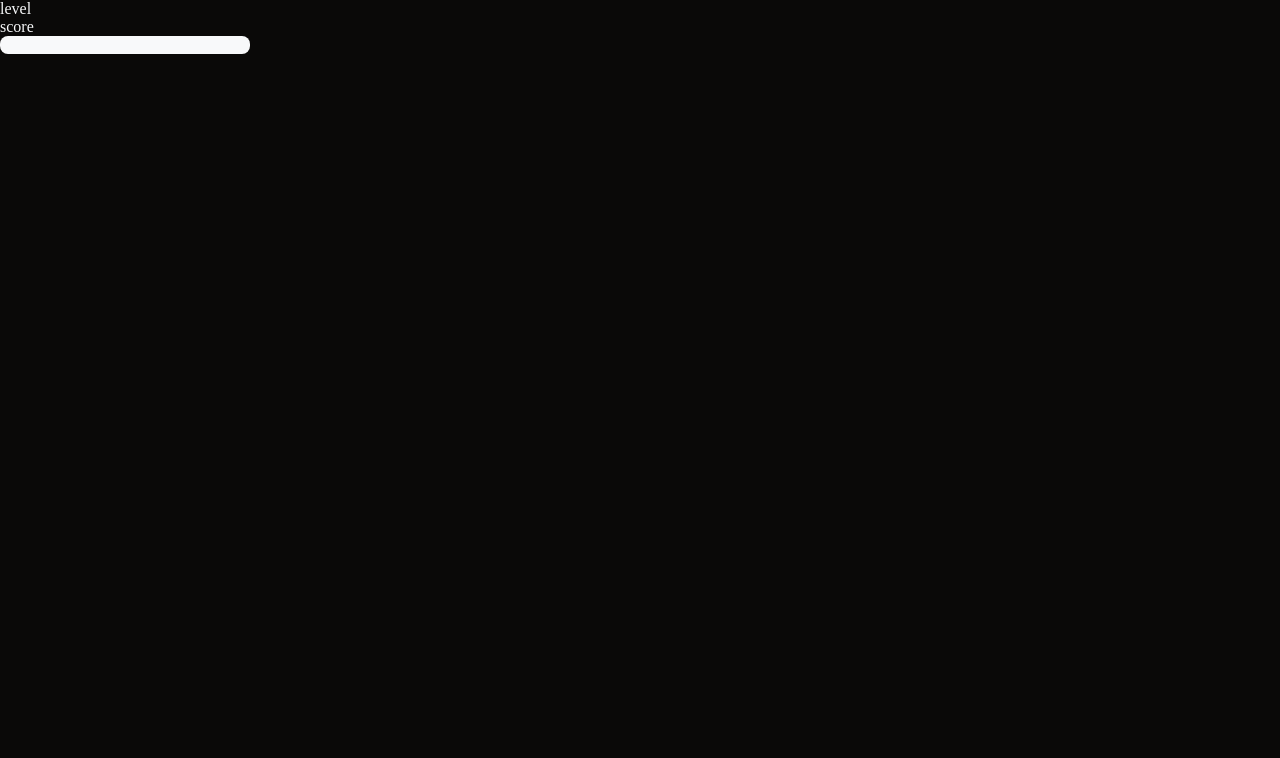
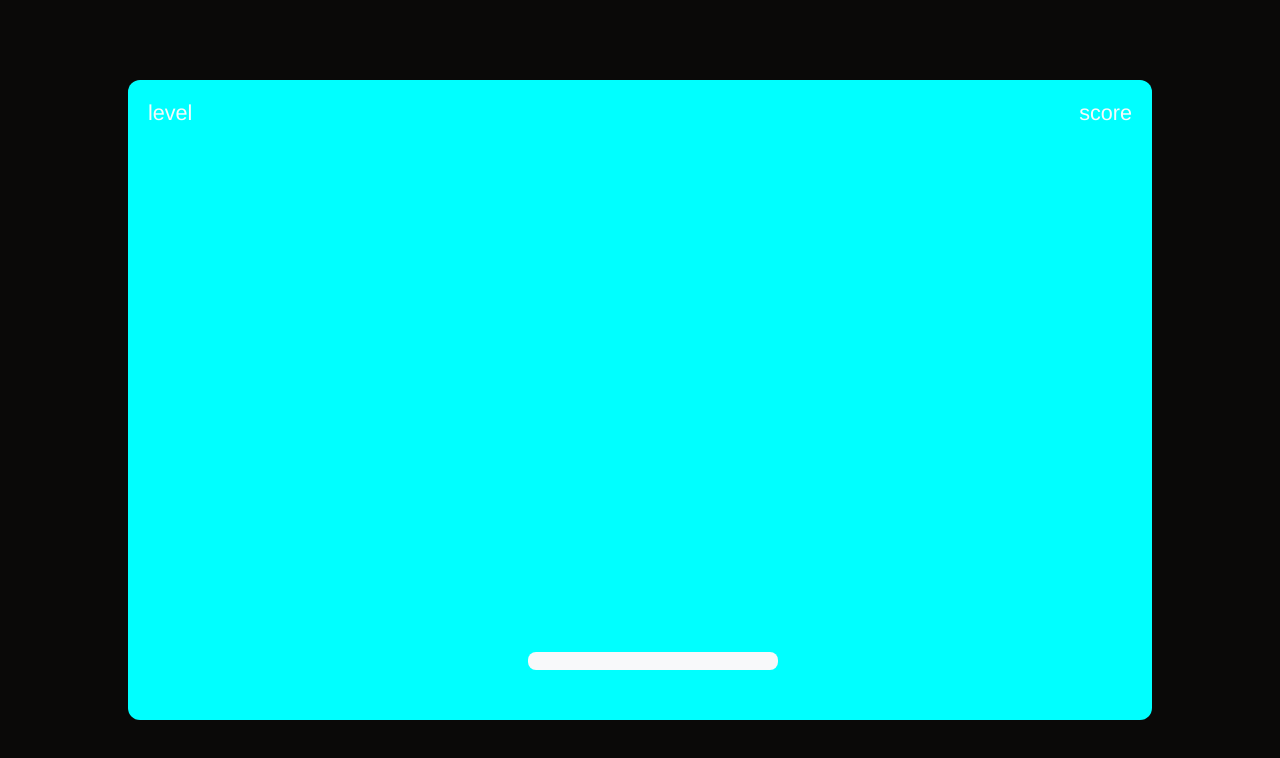
Before and after one commit to AbdallahAyed/react-breakout-game, a React (Vite) app: page / in a window 1280 px wide. Shown: the top 758 px of the page. Built offline with nearby package versions, Linux system fonts and the light colour scheme.

Commit message:
Add paddle moving functionality

```diff
--- a/src/App.tsx
+++ b/src/App.tsx
@@ -31,8 +31,8 @@ function App() {
   });
 
   const movePaddle = (e: { clientX: number }) => {
-    if (e.clientX >= 100 && e.clientX <= 900) {
-      setPaddle({ x: e.clientX - 100 });
+    if (e.clientX >= 270 && e.clientX <= 985) {
+      setPaddle({ x: e.clientX - 240 });
     }
 
     if (!game.active) {
@@ -59,14 +59,14 @@ function App() {
 
   return (
     <>
-      <div className="game-board">
-        <div>
+      <div className="game-board" onMouseMove={(e) => movePaddle(e)}>
+        <div className="navbar">
+          <div className="">level</div>
           <div className="lives"></div>
-          <div className="">level</div>
           <div className="">score</div>
         </div>
         <div className="bricks"></div>
-        <div className="paddle"></div>
+        <div className="paddle" style={{ left: `${paddle.x}px` }}></div>
       </div>
     </>
   );
--- a/src/index.css
+++ b/src/index.css
@@ -11,6 +11,26 @@
   background-color: #0a0908;
   color: #f8f9fa;
   height: 100vh;
+  display: grid;
+  place-content: center;
+}
+
+.game-board {
+  position: relative;
+  display: flex;
+  flex-direction: column;
+  background-color: aqua;
+  width: 80vw;
+  height: 80dvh;
+  border-radius: 12px;
+  padding: 20px;
+}
+
+.navbar {
+  font-size: 1.35em;
+  display: flex;
+  justify-content: space-between;
+  font-family: "Franklin Gothic Medium", "Arial Narrow", Arial, sans-serif;
 }
 
 .paddle {
@@ -18,4 +38,6 @@
   height: 18px;
   border-radius: 8px;
   background-color: #f8f9fa;
+  position: absolute;
+  bottom: 50px;
 }
```
